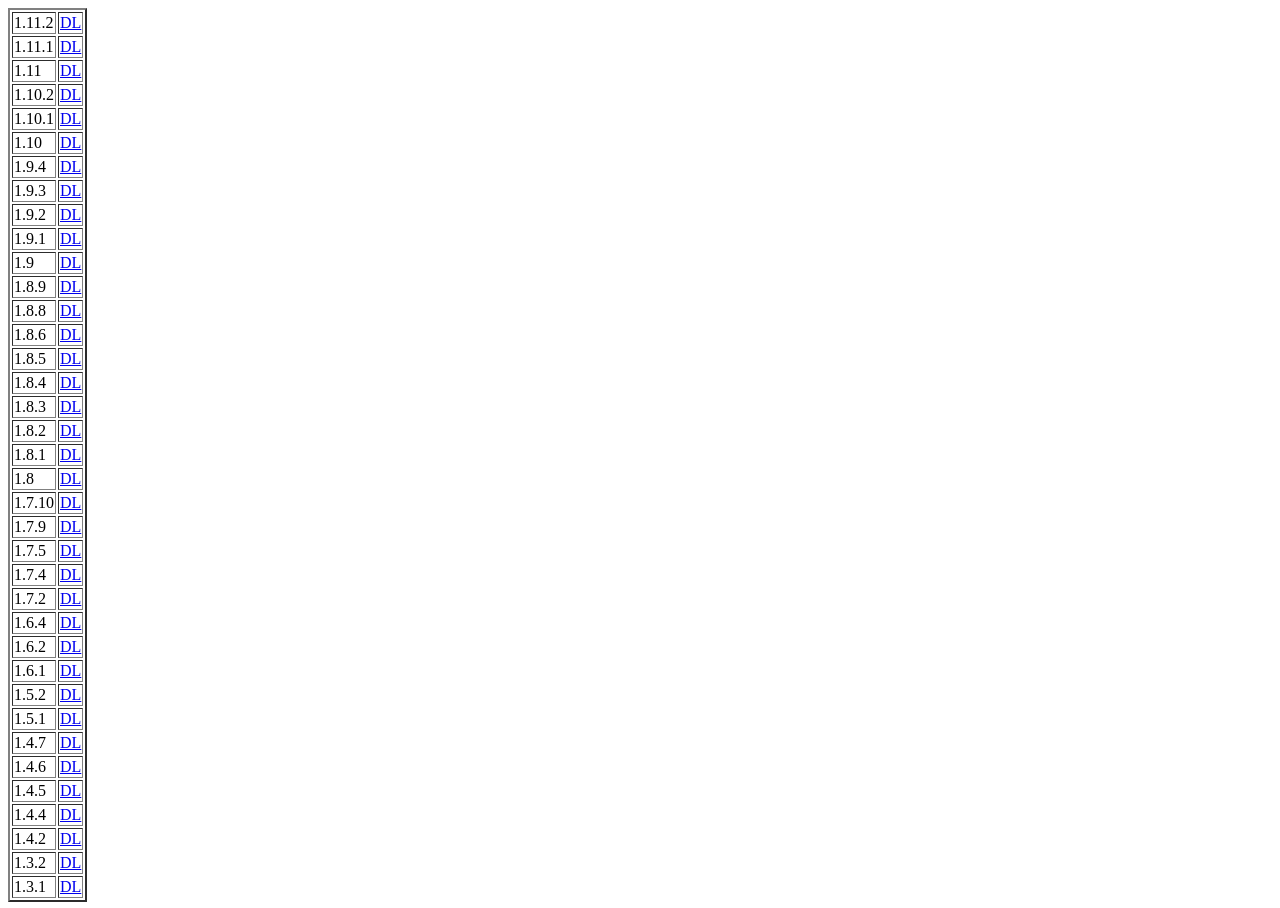
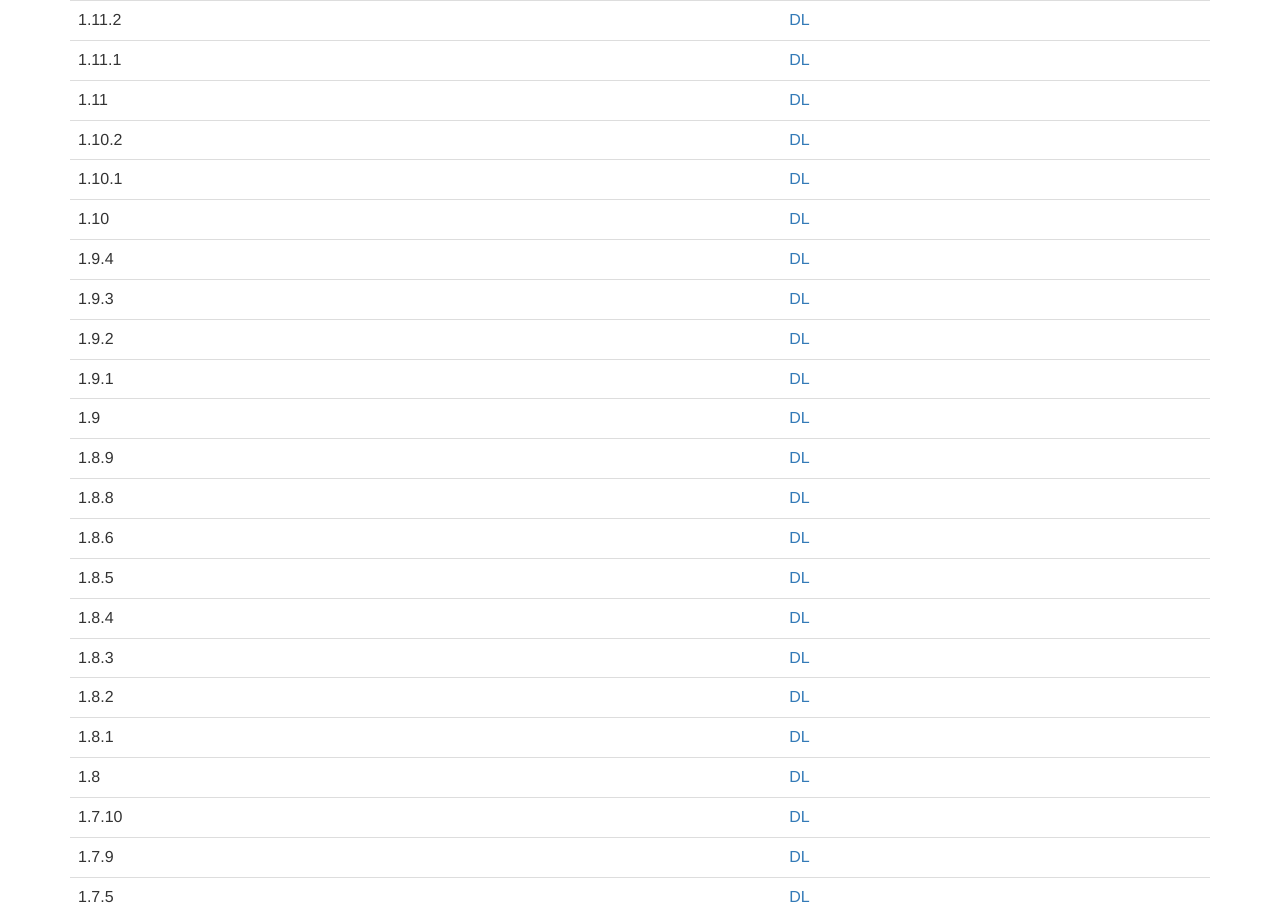
Before and after one commit to yama2211/misjdruf, a plain HTML site: page index.html in a window 1280 px wide. Shown: the top 908 px of the page. Drawn offline with nearby package versions, Linux system fonts and the light colour scheme.

Commit message:
Update index.html

```diff
--- a/index.html
+++ b/index.html
@@ -1,8 +1,18 @@
 <html>
 <head>
 <title>MultiplayerServerDL</title>
+<!-- Latest compiled and minified CSS -->
+<link rel="stylesheet" href="https://maxcdn.bootstrapcdn.com/bootstrap/3.3.7/css/bootstrap.min.css" integrity="sha384-BVYiiSIFeK1dGmJRAkycuHAHRg32OmUcww7on3RYdg4Va+PmSTsz/K68vbdEjh4u" crossorigin="anonymous">
+
+<!-- Optional theme -->
+<link rel="stylesheet" href="https://maxcdn.bootstrapcdn.com/bootstrap/3.3.7/css/bootstrap-theme.min.css" integrity="sha384-rHyoN1iRsVXV4nD0JutlnGaslCJuC7uwjduW9SVrLvRYooPp2bWYgmgJQIXwl/Sp" crossorigin="anonymous">
+
+<!-- Latest compiled and minified JavaScript -->
+<script src="https://maxcdn.bootstrapcdn.com/bootstrap/3.3.7/js/bootstrap.min.js" integrity="sha384-Tc5IQib027qvyjSMfHjOMaLkfuWVxZxUPnCJA7l2mCWNIpG9mGCD8wGNIcPD7Txa" crossorigin="anonymous"></script>
 </head>
-<table border="2">
+<body>
+  <div class="container">
+<table class="table table-hover">
 <tr><td>1.11.2</td><td><a href="https://s3.amazonaws.com/Minecraft.Download/versions/1.11.2/minecraft_server.1.11.2.jar">DL</a></td></tr>
 
 <tr><td>1.11.1</td><td><a href="https://s3.amazonaws.com/Minecraft.Download/versions/1.11.1/minecraft_server.1.11.1.jar">DL</a></td></tr>
@@ -78,4 +88,6 @@
 <tr><td>1.3.1</td><td><a href="https://s3.amazonaws.com/Minecraft.Download/versions/1.3.1/minecraft_server.1.3.1.jar">DL</a></td></tr>
 
 </table>
+    </div>
+  </body>
 </html>
```
